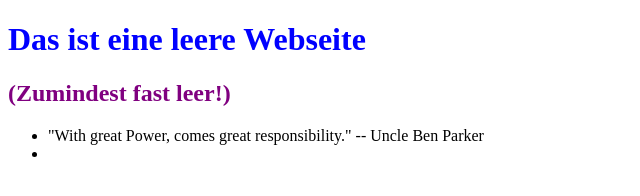
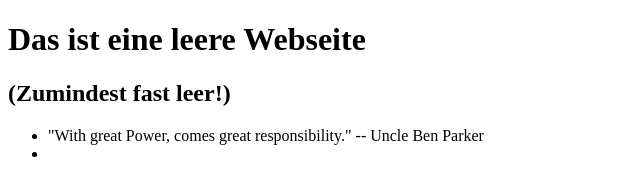
Before and after one commit to rbertschinger/0_GIT_repo-test1, a plain HTML site: page index.html in a window 1280 px wide. Shown: the whole page, without its empty margins (0-640 px from the left). Drawn offline with Linux system fonts and the light colour scheme.

Commit message:
remove styles from both headers

```diff
--- a/index.html
+++ b/index.html
@@ -6,8 +6,8 @@
 		<link href="styles.css" rel="stylesheet" type="text/css">
 	</head>
 	<body>
-		<h1 style="color:blue">Das ist eine leere Webseite</h1>
-		<h2 style="color:purple">(Zumindest fast leer!)</h2>
+		<h1>Das ist eine leere Webseite</h1>
+		<h2>(Zumindest fast leer!)</h2>
 		<ul>
 			<li>"With great Power, comes great responsibility." -- Uncle Ben Parker</li>
 			<li></li>
```
